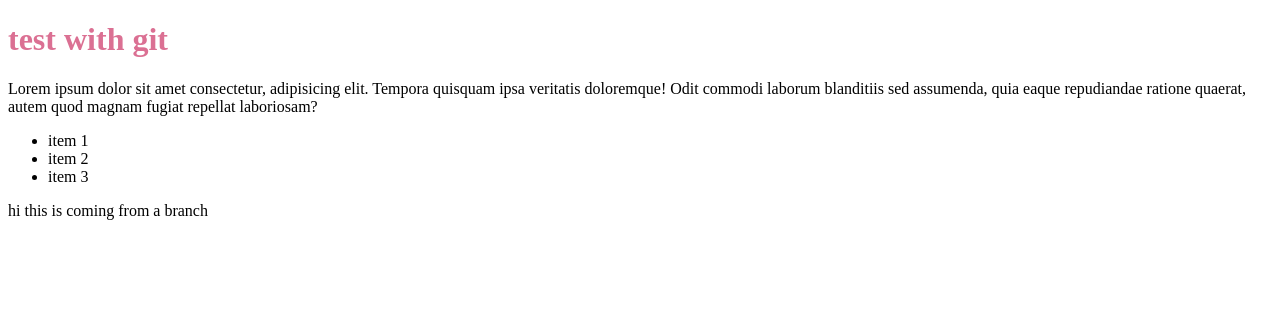
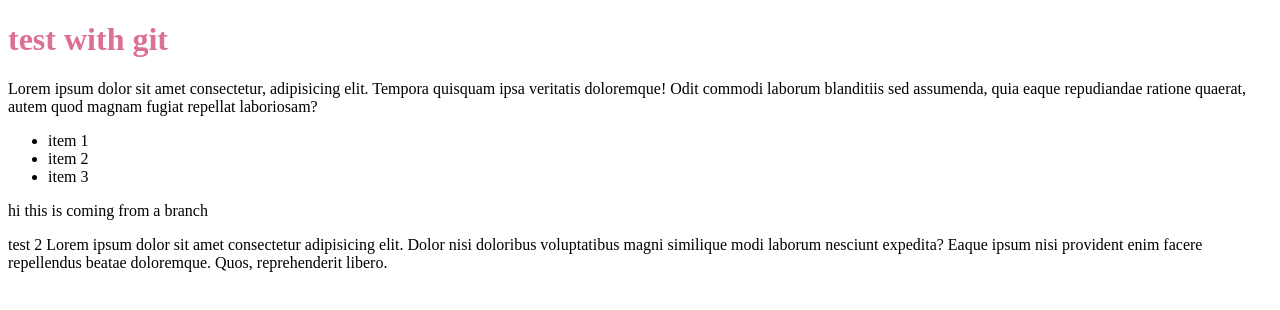
Before and after one commit to sandypranjic/test_repo, a plain HTML site: page index.html in a window 1280 px wide. Drawn offline with Linux system fonts and the light colour scheme.

Commit message:
testing local merge

```diff
--- a/index.html
+++ b/index.html
@@ -18,5 +18,6 @@
         <li>item 3</li>
     </ul>
     <p>hi this is coming from a branch</p>
+    <p>test 2 Lorem ipsum dolor sit amet consectetur adipisicing elit. Dolor nisi doloribus voluptatibus magni similique modi laborum nesciunt expedita? Eaque ipsum nisi provident enim facere repellendus beatae doloremque. Quos, reprehenderit libero.</p>
 </body>
 </html>
```
